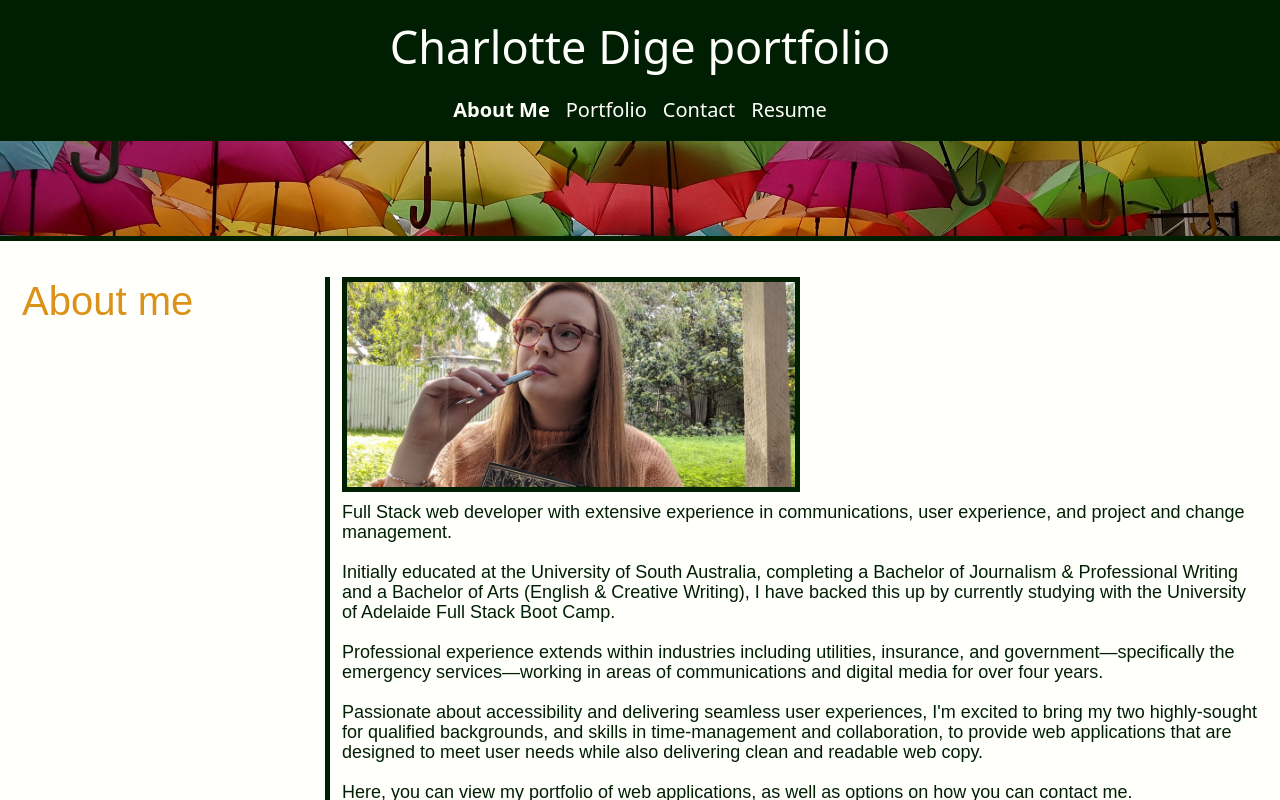
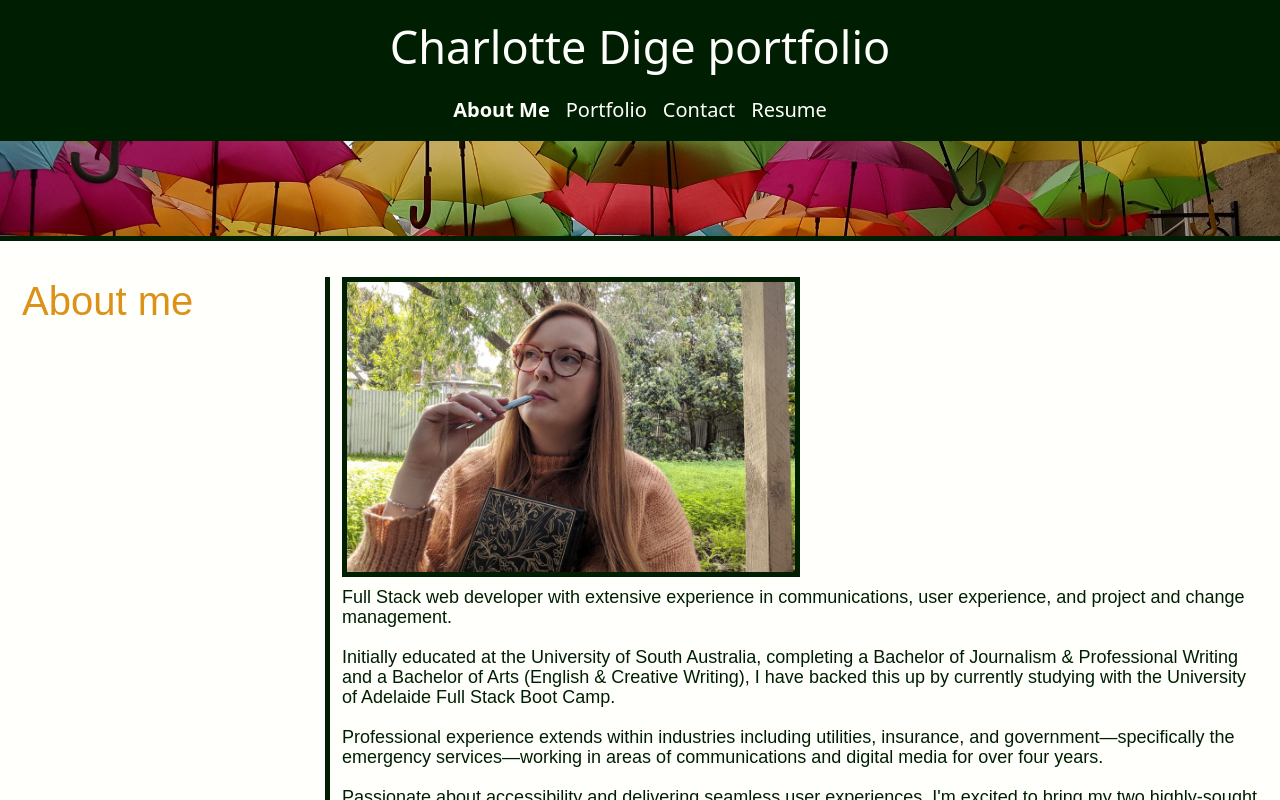
Before and after one commit to CharDige/CharDige-react-portfolio, a React (Create React App) app: page / in a window 1280 px wide. Shown: the top 800 px of the page. Built offline with nearby package versions, Linux system fonts and the light colour scheme.

Commit message:
Removed line

```diff
--- a/src/styles/Project.css
+++ b/src/styles/Project.css
@@ -36,7 +36,6 @@ h2 {
     margin-bottom: 1.5rem;
 }
 
-
 /* Class selectors */
 .left-border {
     border-left: 5px solid var(--dark-colour);
@@ -49,7 +48,7 @@ h2 {
 
 .img-styling {
     width: 50%;
-    height: 215px;
+    height: 300px;
     object-fit: cover;
     object-position: 50% 30%;
     border: 5px solid var(--dark-colour);
@@ -62,7 +61,6 @@ h2 {
     margin-right: 10px;
 }
 
-
 /* Media queries for responsive web application for a large smartphones */
 @media screen and (max-width: 768px) {
     .img-styling {
```
